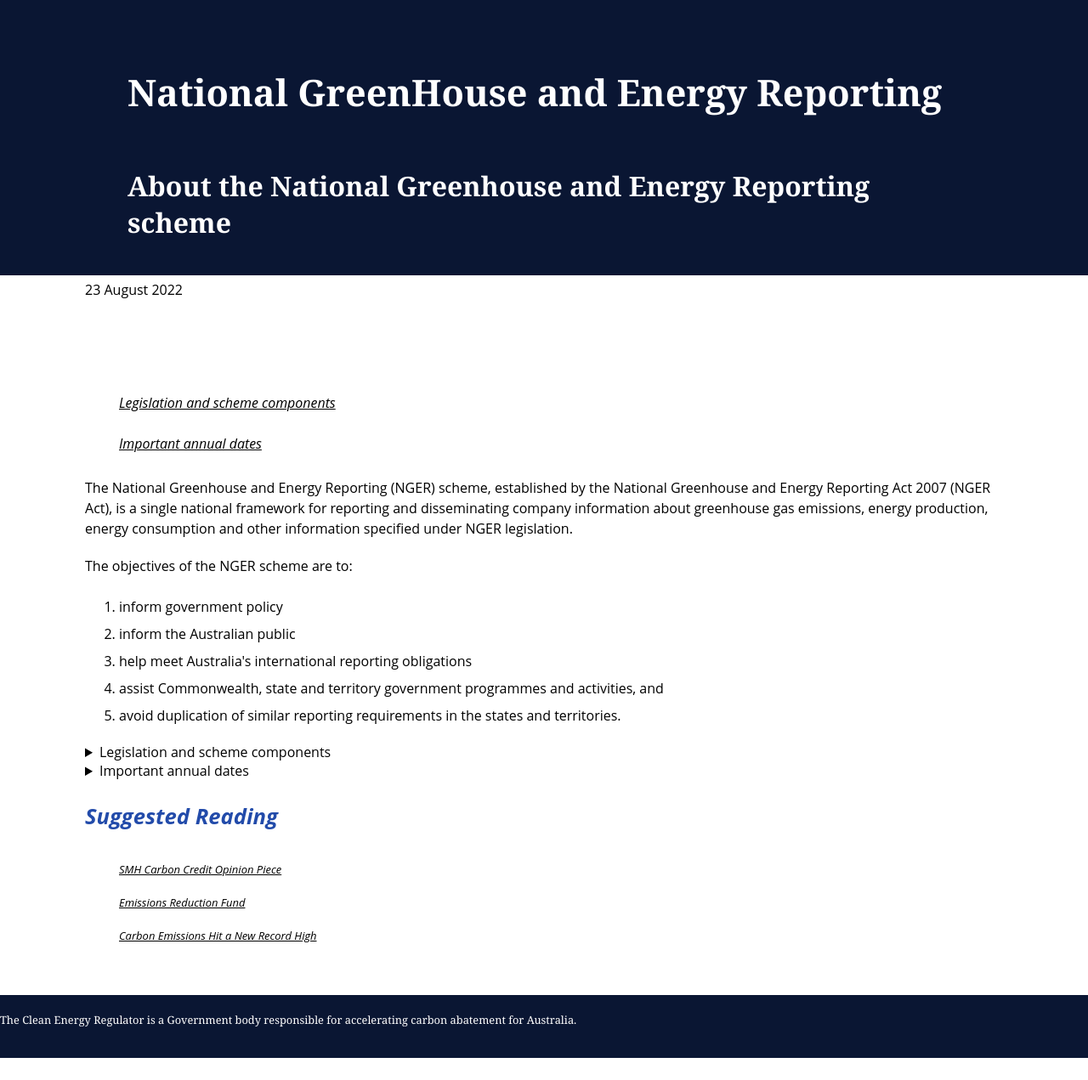
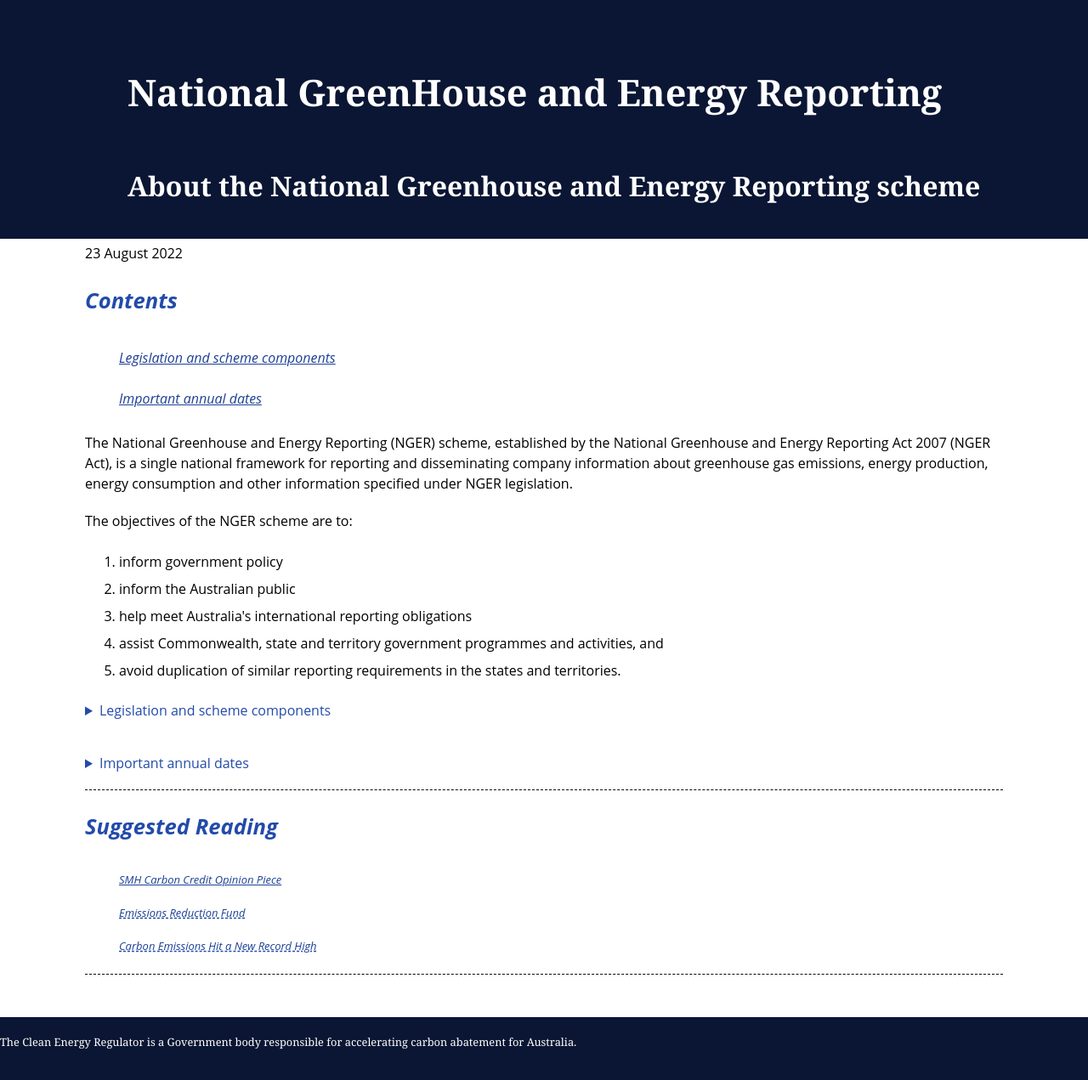
Before and after one commit to qarnoldd/WebCode, a PHP site: page /reportingScheme.html in a window 1280 px wide; the page is wider, and only the part inside the window is pictured. Shown: that part at 85% size. Before the commit the page ends 1245 px from the top of that part, so only its background shows below. Run offline with PHP 8.4, Linux system fonts and the light colour scheme.

Commit message:
prac2 finished mostly
google api fonts incomplete however

```diff
--- a/Practicals/Week3/master.css
+++ b/Practicals/Week3/master.css
@@ -14,16 +14,16 @@
 }
 
 header {
+    width: 100%;
     background-color: #0A1633;
     padding-top:50px;
     padding-left: 150px;
     padding-right: 150px;
     padding-bottom: 15px;
-    color:white;
 }
 
 h1, h2 {
-    font-family: "Merriweather","Georgia",serif;
+    font-family: "Merriweather",Georgia,serif;
     color:white;
 }
 
@@ -37,10 +37,11 @@
 }
 
 footer {
+    width: 100%;
     background-color: #0A1633;
     color: white;
     font-size: 80%;
-    font-family: "Merriweather","Georgia",serif;
+    font-family: "Merriweather",Georgia,serif;
     padding-top: 15px;
     padding-bottom: 15px;
 }
@@ -106,9 +107,10 @@
 
 dl {
     margin-left: 20px;
+    width: 50%;
 }
 
-dt:nth-child(odd) {
+div.dates:nth-child(odd) {
     background-color: #f0f0f0;
 }
 
@@ -123,11 +125,57 @@
     padding-bottom: 10px;
 }
 
-dd:nth-child(odd) {
-    background-color:#f0f0f0;
-}
-
 a {
     font-style: italic;
     color:black;
 }
+
+ul.suggested > li > a,
+ul.contents > li > a {
+    color: #1d4195;
+    padding-top: 10px;
+    padding-bottom: 10px;
+    padding-right: 5px;
+    padding-left: 0px;
+}
+a.extsite {
+    text-decoration-style: dashed;
+    text-decoration-color: #224baa;
+    font-style: italic;
+}
+
+a.extsite:hover {
+    color: #224baa;
+    font-style: normal;
+}
+
+ul.suggested > li:hover,
+ul.contents > li:hover{
+    background-color: #f0f0f0;
+}
+
+p.captionvid {
+    font-style: italic;
+    font-size: small;
+    color:#990000;
+}
+
+caption {
+    font-style: italic;
+    font-size: small;
+    color:#224baa;
+}
+
+summary {
+    margin-top: 20px;
+    color:#224baa;
+}
+
+section.suggestedReading {
+    border-width: 1px;
+    border-style: dashed none dashed none;
+}
+
+details {
+    padding-bottom: 20px;
+}
--- a/Practicals/Week3/reportingscheme.html
+++ b/Practicals/Week3/reportingscheme.html
@@ -17,7 +17,7 @@
             <p>23 August 2022</p>
             <section>
                 <section>
-                    <h2>Contents</h2>
+                    <h3>Contents</h3>
                     <ul class="contents">
                         <li><a href="#legislation">Legislation and scheme components</a></li>
                         <li><a href="#dates">Important annual dates</a></li>
@@ -50,33 +50,45 @@
                 <details>
                 <summary>Important annual dates</summary>
                     <dl class="important">
+                        <div class="dates">
                         <dt>1 July</dt>
                             <dd>Start of the reporting year.</dd>
                             <dd>National facility nominations for transport facilities are due under the safeguard mechanism.</dd>
+                        </div>
+                        <div class="dates">
                         <dt>31 July</dt>
                             <dd>Applications for calculated baselines are due, if production levels are expected to peak in the current financial year, rather than in future years. </dd>
                             <dd>Requests for 'opt-in' reported baselines are due.</dd>
+                        </div>
+                        <div class="dates">
                         <dt>31 August</dt>
                             <dd>National Greenhouse and Energy Register registration applications (corporations only need to register once, for the first year they trigger a threshold) and nominations of operational control are due.</dd>
+                        </div>
+                        <div class="dates">
                         <dt>1 September</dt>
                             <dd>Clean Energy Regulator to set reported baselines by this date.</dd>
+                        </div>
+                        <div class="dates">
                         <dt>31 October</dt>
                             <dd>National Greenhouse and Energy Register reports are due.</dd>
+                        </div>
+                        <div class="dates">
                         <dt>28 February</dt>
                             <dd>Extract of the National Greenhouse and Energy Register and data for the previous (financial year) reporting period is published. </dd>
                             <dd>Publication of aggregated scope 1 emissions from grid connected electricity generators.</dd>
+                        </div>
+                        <div class="dates">
                         <dt>30 June</dt>
                             <dd>End of the reporting year. Section 22X agreements due.</dd>
-                    <dl>
-                    </div>
+                        </div>
+                    </dl>
                 </details>
-
-                <section>
+                <section class="suggestedReading">
                     <h3>Suggested Reading</h3>
                     <ul class="suggested">
                         <li><a href="index.html" target="_self">SMH Carbon Credit Opinion Piece</a></li>
-                        <li><a href="https://www.cleanenergyregulator.gov.au/ERF/About-the-Emissions-Reduction-Fund" target="_blank">Emissions Reduction Fund</a></li>
-                        <li><a href="https://www.scientificamerican.com/article/carbon-emissions-hit-a-new-record-high/" target="_blank">Carbon Emissions Hit a New Record High</a></li>
+                        <li><a href="https://www.cleanenergyregulator.gov.au/ERF/About-the-Emissions-Reduction-Fund" target="_blank" class="extsite">Emissions Reduction Fund</a></li>
+                        <li><a href="https://www.scientificamerican.com/article/carbon-emissions-hit-a-new-record-high/" target="_blank" class="extsite">Carbon Emissions Hit a New Record High</a></li>
                     </ul>
                 </section>
             </section>
```
Also changed, not shown: Practicals/Week3/index.html (+8 -8 lines).
